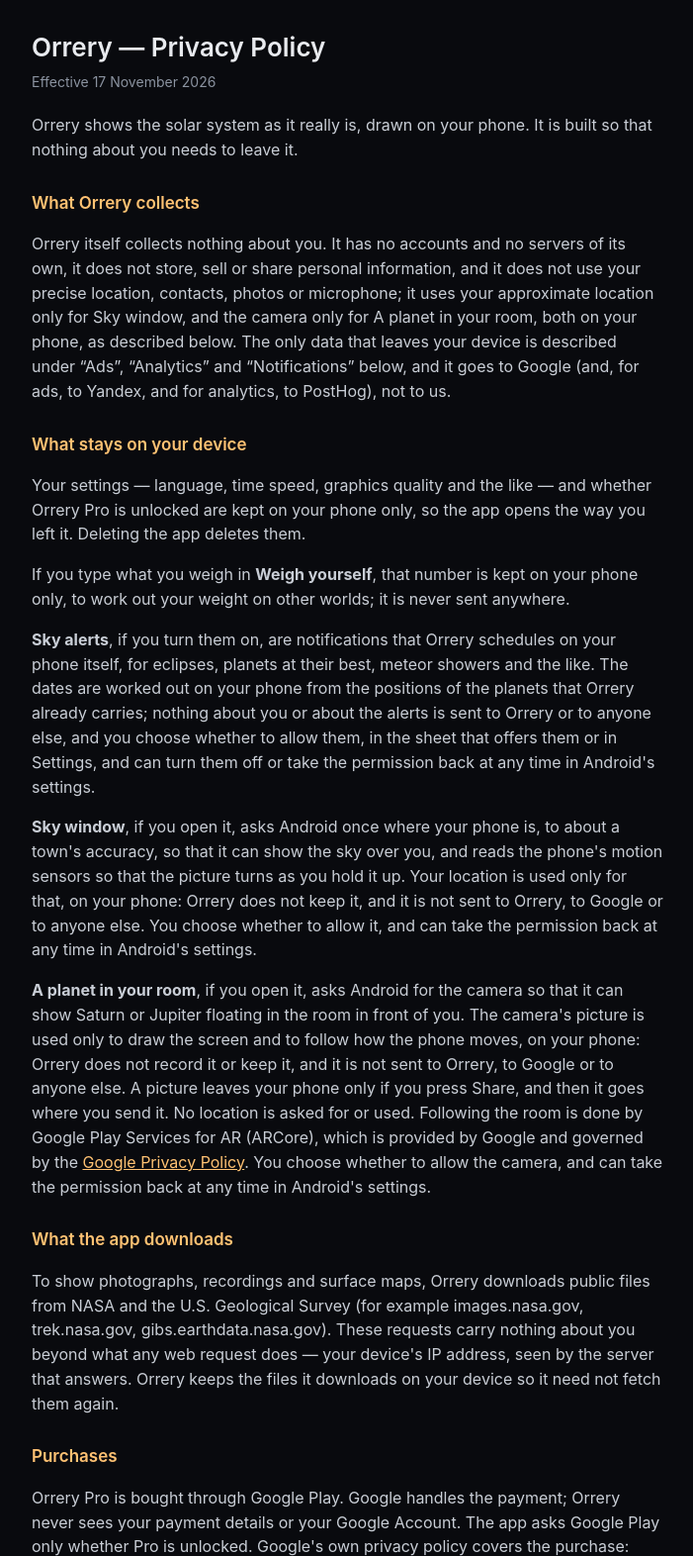
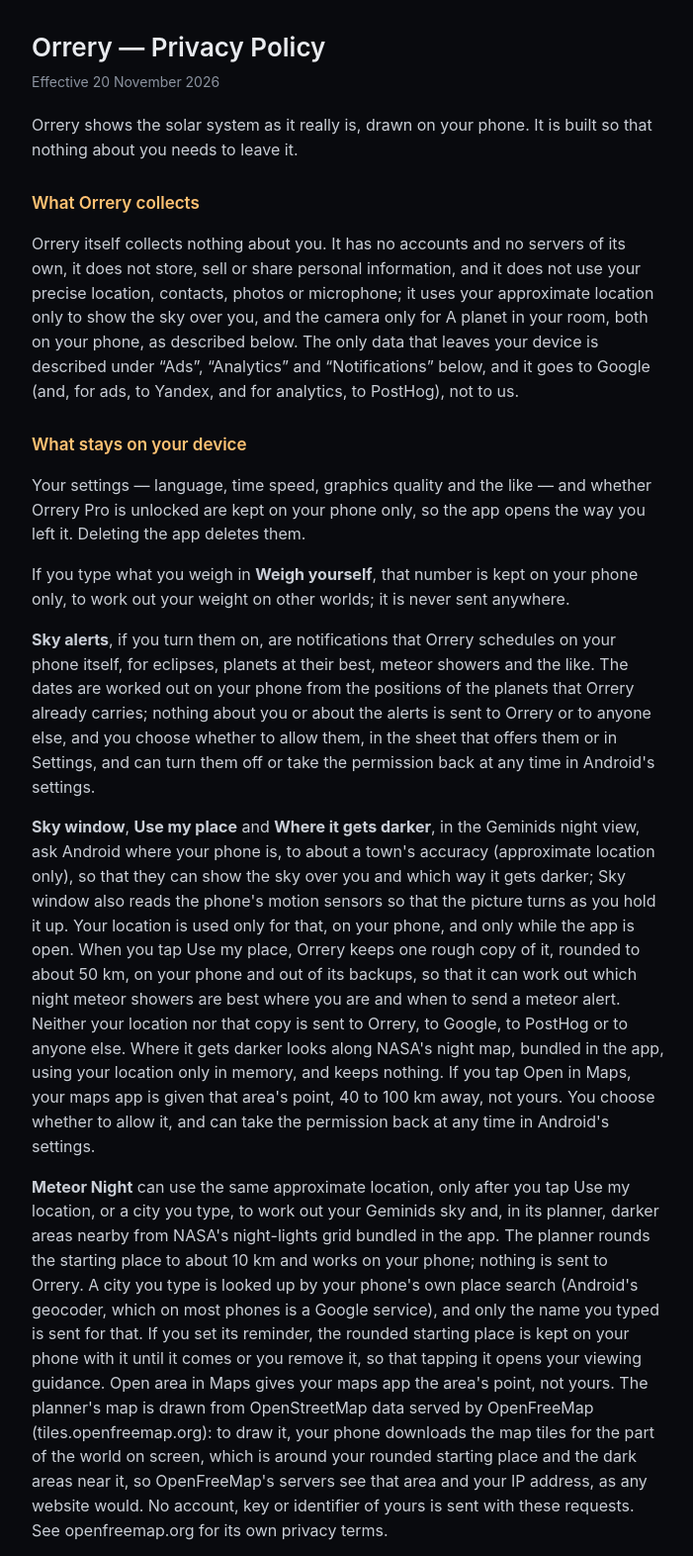
Before and after one commit to XONevermore/orrery-privacy, a plain HTML site: page index.html in a window 1280 px wide. Shown: the top 1572 px of the page at 99% size, without its empty margins (288-989 px from the left). Drawn offline with Linux system fonts and the light colour scheme.

Commit message:
Privacy policy: Geminids location, Meteor Night planner, OpenFreeMap map tiles (20 Nov 2026)
Co-Authored-By: Claude Opus 5.5 <noreply@anthropic.com>

```diff
--- a/index.html
+++ b/index.html
@@ -19,18 +19,19 @@
 <body>
 <main>
 <h1>Orrery — Privacy Policy</h1>
-<p class="date">Effective 17 November 2026</p>
+<p class="date">Effective 20 November 2026</p>
 
 <p>Orrery shows the solar system as it really is, drawn on your phone. It is built so that nothing about you needs to leave it.</p>
 
 <h2>What Orrery collects</h2>
-<p>Orrery itself collects nothing about you. It has no accounts and no servers of its own, it does not store, sell or share personal information, and it does not use your precise location, contacts, photos or microphone; it uses your approximate location only for Sky window, and the camera only for A planet in your room, both on your phone, as described below. The only data that leaves your device is described under “Ads”, “Analytics” and “Notifications” below, and it goes to Google (and, for ads, to Yandex, and for analytics, to PostHog), not to us.</p>
+<p>Orrery itself collects nothing about you. It has no accounts and no servers of its own, it does not store, sell or share personal information, and it does not use your precise location, contacts, photos or microphone; it uses your approximate location only to show the sky over you, and the camera only for A planet in your room, both on your phone, as described below. The only data that leaves your device is described under “Ads”, “Analytics” and “Notifications” below, and it goes to Google (and, for ads, to Yandex, and for analytics, to PostHog), not to us.</p>
 
 <h2>What stays on your device</h2>
 <p>Your settings — language, time speed, graphics quality and the like — and whether Orrery Pro is unlocked are kept on your phone only, so the app opens the way you left it. Deleting the app deletes them.</p>
 <p>If you type what you weigh in <strong>Weigh yourself</strong>, that number is kept on your phone only, to work out your weight on other worlds; it is never sent anywhere.</p>
 <p><strong>Sky alerts</strong>, if you turn them on, are notifications that Orrery schedules on your phone itself, for eclipses, planets at their best, meteor showers and the like. The dates are worked out on your phone from the positions of the planets that Orrery already carries; nothing about you or about the alerts is sent to Orrery or to anyone else, and you choose whether to allow them, in the sheet that offers them or in Settings, and can turn them off or take the permission back at any time in Android's settings.</p>
-<p><strong>Sky window</strong>, if you open it, asks Android once where your phone is, to about a town's accuracy, so that it can show the sky over you, and reads the phone's motion sensors so that the picture turns as you hold it up. Your location is used only for that, on your phone: Orrery does not keep it, and it is not sent to Orrery, to Google or to anyone else. You choose whether to allow it, and can take the permission back at any time in Android's settings.</p>
+<p><strong>Sky window</strong>, <strong>Use my place</strong> and <strong>Where it gets darker</strong>, in the Geminids night view, ask Android where your phone is, to about a town's accuracy (approximate location only), so that they can show the sky over you and which way it gets darker; Sky window also reads the phone's motion sensors so that the picture turns as you hold it up. Your location is used only for that, on your phone, and only while the app is open. When you tap Use my place, Orrery keeps one rough copy of it, rounded to about 50 km, on your phone and out of its backups, so that it can work out which night meteor showers are best where you are and when to send a meteor alert. Neither your location nor that copy is sent to Orrery, to Google, to PostHog or to anyone else. Where it gets darker looks along NASA's night map, bundled in the app, using your location only in memory, and keeps nothing. If you tap Open in Maps, your maps app is given that area's point, 40 to 100 km away, not yours. You choose whether to allow it, and can take the permission back at any time in Android's settings.</p>
+<p><strong>Meteor Night</strong> can use the same approximate location, only after you tap Use my location, or a city you type, to work out your Geminids sky and, in its planner, darker areas nearby from NASA's night-lights grid bundled in the app. The planner rounds the starting place to about 10 km and works on your phone; nothing is sent to Orrery. A city you type is looked up by your phone's own place search (Android's geocoder, which on most phones is a Google service), and only the name you typed is sent for that. If you set its reminder, the rounded starting place is kept on your phone with it until it comes or you remove it, so that tapping it opens your viewing guidance. Open area in Maps gives your maps app the area's point, not yours. The planner's map is drawn from OpenStreetMap data served by OpenFreeMap (tiles.openfreemap.org): to draw it, your phone downloads the map tiles for the part of the world on screen, which is around your rounded starting place and the dark areas near it, so OpenFreeMap's servers see that area and your IP address, as any website would. No account, key or identifier of yours is sent with these requests. See openfreemap.org for its own privacy terms.</p>
 <p><strong>A planet in your room</strong>, if you open it, asks Android for the camera so that it can show Saturn or Jupiter floating in the room in front of you. The camera's picture is used only to draw the screen and to follow how the phone moves, on your phone: Orrery does not record it or keep it, and it is not sent to Orrery, to Google or to anyone else. A picture leaves your phone only if you press Share, and then it goes where you send it. No location is asked for or used. Following the room is done by Google Play Services for AR (ARCore), which is provided by Google and governed by the <a href="https://policies.google.com/privacy">Google Privacy Policy</a>. You choose whether to allow the camera, and can take the permission back at any time in Android's settings.</p>
 
 <h2>What the app downloads</h2>
```
